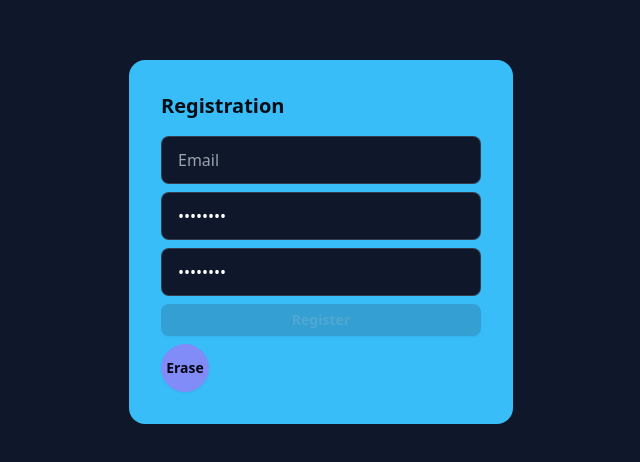
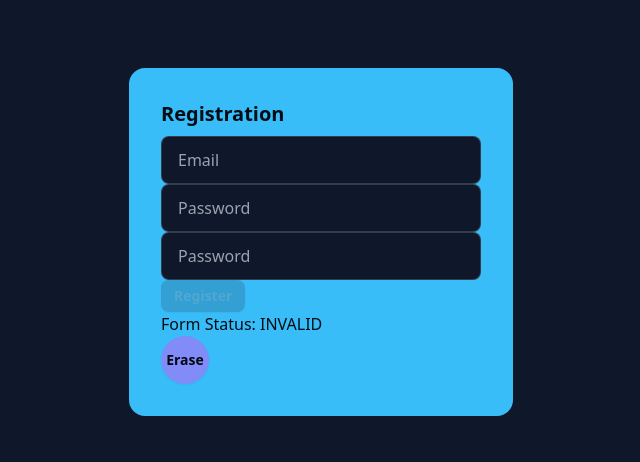
Before and after one commit to musarratChowdhury/financemanagerAngular17, an Angular app: page /register in a window 1280 px wide. Shown: the part 158-620 px from the top of the page, without its empty margins (319-959 px from the left). Built offline with nearby package versions, Linux system fonts and the light colour scheme.

Commit message:
fixed registration form added validation

```diff
--- a/src/app/app.routes.ts
+++ b/src/app/app.routes.ts
@@ -5,6 +5,7 @@ import { PageNotFoundComponent } from './pages/page-not-found/page-not-found.com
 import { RegisterComponent } from './pages/register/register.component';
 import { DashboardComponent } from './pages/layout/dashboard/dashboard.component';
 import { ExpenseCategoryComponent } from './pages/layout/expense-category/expense-category.component';
+import { ExpenseComponent } from './pages/layout/expense/expense.component';
 
 export const routes: Routes = [
   {
@@ -14,23 +15,33 @@ export const routes: Routes = [
   },
   {
     path: 'login',
+    title: 'Login Page',
     component: LoginComponent,
   },
   {
     path: 'register',
+    title: 'Register Page',
     component: RegisterComponent,
   },
   {
     path: '',
     component: LayoutComponent,
+    title: 'Layout',
     children: [
       {
         path: 'dashboard',
+        title: 'Dashboard',
         component: DashboardComponent,
       },
       {
         path: 'expense-category',
+        title: 'Expense-Category',
         component: ExpenseCategoryComponent,
+      },
+      {
+        path: 'expense',
+        title: 'Expense',
+        component: ExpenseComponent,
       },
     ],
   },
--- /dev/null
+++ b/src/app/pages/layout/expense/expense.component.html
@@ -0,0 +1 @@
+<p>expense works!</p>
--- a/src/app/pages/layout/layout.component.html
+++ b/src/app/pages/layout/layout.component.html
@@ -1,4 +1,4 @@
-<p>layout works!</p>
+<h3 class="text-fuchsia-600">LAYOUT</h3>
 <nav>
   <a
     class="btn btn-sm btn-primary"
@@ -13,6 +13,15 @@
     routerLink="/expense-category"
     >expense-category</a
   >
+  |
+  <a
+    class="btn btn-sm btn-primary"
+    routerLinkActive="activebutton"
+    routerLink="/expense"
+    >expense</a
+  >
 </nav>
 
 <router-outlet></router-outlet>
+
+<footer class="footer-title">copyright MusarratChowdhury 2024</footer>
--- a/src/app/pages/register/register.component.html
+++ b/src/app/pages/register/register.component.html
@@ -2,16 +2,13 @@
   <div class="card w-96 bg-primary text-primary-content">
     <div class="card-body">
       <h2 class="card-title">Registration</h2>
-      <form [formGroup]="_regForm" (ngSubmit)="proceedRegister()"></form>
-      <label class="input input-bordered flex items-center gap-2">
-        <input type="text" class="grow text-white" placeholder="Email" />
-      </label>
+      <form [formGroup]="_regForm" (ngSubmit)="proceedRegister()">
         <label class="input input-bordered flex items-center gap-2">
           <input
-          type="password"
+            type="text"
             class="grow text-white"
-          value="password"
-          placeholder="Password"
+            placeholder="Email"
+            formControlName="username"
           />
         </label>
         <label class="input input-bordered flex items-center gap-2">
@@ -20,6 +17,16 @@
             class="grow text-white"
             value="password"
             placeholder="Password"
+            formControlName="password"
+          />
+        </label>
+        <label class="input input-bordered flex items-center gap-2">
+          <input
+            type="password"
+            class="grow text-white"
+            value="password"
+            placeholder="Password"
+            formControlName="confirmPassword"
           />
         </label>
         <button
@@ -30,11 +37,16 @@
         >
           Register
         </button>
+        <p>Form Status: {{ _regForm.status }}</p>
         @if(isAdmin){
-      <button (click)="createUser($event)" class="btn btn-circle btn-secondary">
+        <button
+          (click)="createUser($event)"
+          class="btn btn-circle btn-secondary"
+        >
           Erase
         </button>
         }
+      </form>
     </div>
   </div>
 </div>
--- a/src/app/pages/register/register.component.ts
+++ b/src/app/pages/register/register.component.ts
@@ -1,5 +1,11 @@
 import { Component } from '@angular/core';
-import { FormBuilder, ReactiveFormsModule, Validators } from '@angular/forms';
+import {
+  FormBuilder,
+  FormControl,
+  FormGroup,
+  ReactiveFormsModule,
+  Validators,
+} from '@angular/forms';
 
 @Component({
   selector: 'app-register',
@@ -17,10 +23,10 @@ export class RegisterComponent {
    */
   constructor(private builder: FormBuilder) {}
 
-  _regForm = this.builder.group({
-    username: this.builder.control('', Validators.required),
-    password: this.builder.control('', Validators.required),
-    confirmPassword: this.builder.control('', Validators.required),
+  _regForm = new FormGroup({
+    username: new FormControl('', Validators.email),
+    password: new FormControl('', Validators.required),
+    confirmPassword: new FormControl('', Validators.required),
   });
 
   proceedRegister() {}
```
Also changed, not shown: src/app/pages/layout/expense/expense.component.ts (added, +12 -0 lines), src/app/pages/layout/expense/expense.component.css (added). Lines whose indentation alone changed are shown as unchanged.
